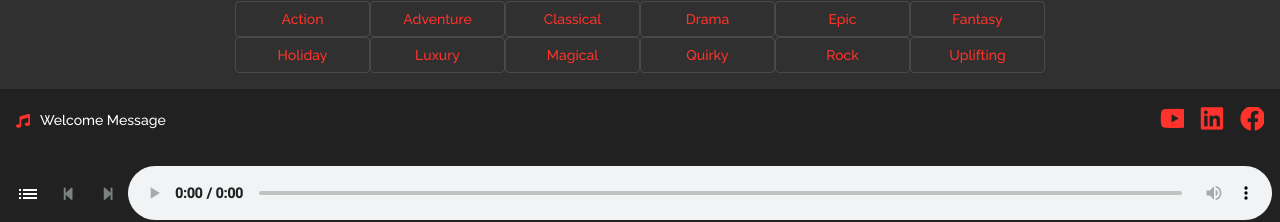
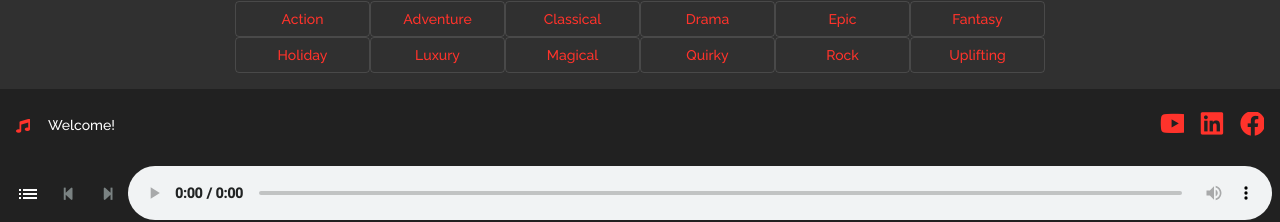
Before and after one commit to sohncompositions/sohn-compositions-portfolio, an Angular app in the folder client/: page / in a window 1280 px wide. Shown: the part 567-789 px from the top of the page. Built offline with nearby package versions, Linux system fonts and the light colour scheme.

Commit message:
PATCH: version 1.1.1

```diff
--- a/client/src/app/config.json
+++ b/client/src/app/config.json
@@ -78,7 +78,9 @@
         ]
     },
     "header": {},
-    "footer": {},
+    "footer": {
+        "welcomeMessage": "Welcome!"
+    },
     "homePage": {
         "title": "Elevating Film and Games Through Music 🎧",
         "subtitle": "What kind of music would you like to hear?"
--- a/client/src/app/footer/footer.component.html
+++ b/client/src/app/footer/footer.component.html
@@ -12,9 +12,9 @@
                 </p>
             </div>
         </div>
-        <div *ngIf='!audioService.currentTrack' id='footer-welcome' class='mat-body-2 padded'>
+        <div *ngIf='!audioService.currentTrack' id='footer-welcome' class='mat-body-2 padded overflow-auto'>
             <mat-icon color='primary' fontSet="fa" fontIcon="fa-music"></mat-icon>
-            <p id='footer-welcome-message'>Welcome Message</p>
+            <p id='footer-welcome-message' class='padded'>{{pageConfig.welcomeMessage}}</p>
         </div>
         <div class='spacer'></div>
         <app-social-media class='auto-fill pull-right'></app-social-media>
--- a/client/src/app/footer/footer.component.scss
+++ b/client/src/app/footer/footer.component.scss
@@ -13,6 +13,7 @@ app-audio-player {
   display: flex;
   align-items: center;
 }
+
 #footer-welcome-message {
   text-align: center;
 }
--- a/client/src/app/footer/footer.component.ts
+++ b/client/src/app/footer/footer.component.ts
@@ -1,5 +1,6 @@
 import { Component, AfterViewChecked, ViewChild, ElementRef, OnChanges } from '@angular/core';
 import { AudioService } from '../services/audio.service';
+import { ConfigService } from '../services/config.service';
 
 @Component({
     selector: 'app-footer',
@@ -8,12 +9,18 @@ import { AudioService } from '../services/audio.service';
 })
 export class FooterComponent implements AfterViewChecked {
 
+    pageConfig: IConfig['footer'];
     scrolling: boolean;
 
     @ViewChild('movieScrollWrapper') movieScrollWrapper: ElementRef<HTMLDivElement>;
     @ViewChild('scrollingText') scrollingText: ElementRef<HTMLParagraphElement>;
 
-    constructor(public audioService: AudioService) { }
+    constructor(
+        public audioService: AudioService,
+        private configService: ConfigService
+    ) {
+        this.pageConfig = this.configService.config.footer;
+    }
 
     ngAfterViewChecked() {
         this.applyMovieScroll();
--- a/client/src/app/typings.d.ts
+++ b/client/src/app/typings.d.ts
@@ -25,7 +25,9 @@ declare interface IReferral {
     quote: string;
 }
 declare interface IHeader { }
-declare interface IFooter { }
+declare interface IFooter {
+    welcomeMessage: string;
+}
 declare interface IHomePage extends IPageConfig { }
 
 declare interface IBioPage extends IPageConfig {
```
Also changed, not shown: 1 other file (tests, documents, lock files or other folders).
